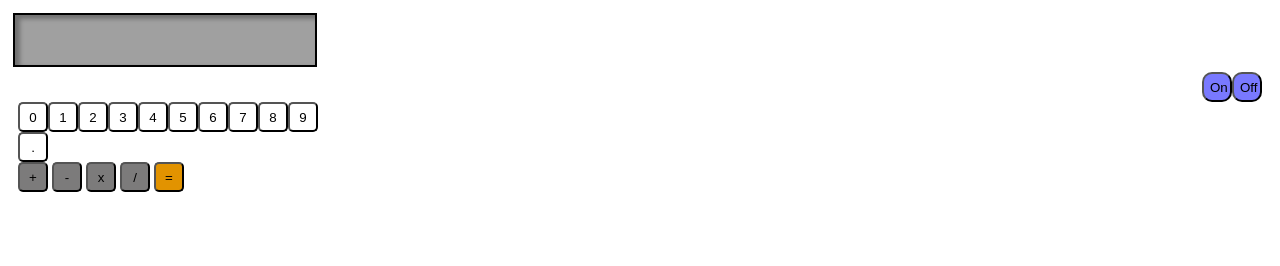
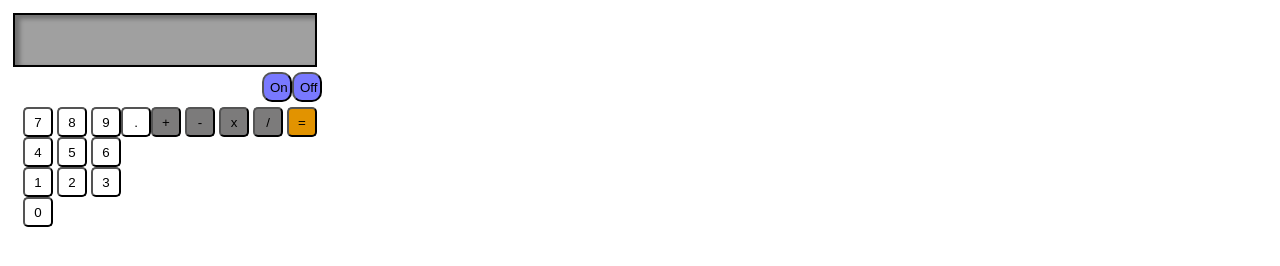
Before and after one commit to guanqcamole/calculator, a plain HTML site: page index.html in a window 1280 px wide. Drawn offline with Linux system fonts and the light colour scheme.

Commit message:
made progress with calculator UI

```diff
--- a/index.html
+++ b/index.html
@@ -12,20 +12,42 @@
 
             <div id="all-buttons" class="container">
                 <div id="pwrBtns" class="flexbox">
-                    <button class="btn pwr">On</button>
-                    <button class="btn pwr">Off</button>
+                    <button class="btn pwr on">On</button>
+                    <button class="btn pwr off">Off</button>
                 </div>
-                <div id="numberBtns" class="flexbox"></div>
-                <div id="extras">
-                    <button class="btn">.</button>
+                <div class="container flexbox notOnOffBtns">
+                    <div id="numberBtns" class="flexbox">
+                        <div id="firstNumRow">
+                            <button class="btn">7</button>
+                            <button class="btn">8</button>
+                            <button class="btn">9</button>
+                        </div>
+                        <div id="secondNumRow">
+                            <button class="btn">4</button>
+                            <button class="btn">5</button>
+                            <button class="btn">6</button>
+                        </div>
+                        <div id="thirdNumRow">
+                            <button class="btn">1</button>
+                            <button class="btn">2</button>
+                            <button class="btn">3</button>
+                        </div>
+                        <div id="fourthNumRow">
+                            <button class="btn">0</button>
+                        </div>
+                    </div>
+                    <div id="extras">
+                        <button class="btn">.</button>
+                    </div>
+                    <div id="operatorBtns flexbox">
+                        <button class="btn operatorBtn add">+</button>
+                        <button class="btn operatorBtn subtract">-</button>
+                        <button class="btn operatorBtn multiply">x</button>
+                        <button class="btn operatorBtn divide">/</button>
+                        <button class="btn equalBtn equal">=</button>
+                    </div>
                 </div>
-                <div id="operatorBtns">
-                    <button class="btn operatorBtn">+</button>
-                    <button class="btn operatorBtn">-</button>
-                    <button class="btn operatorBtn">x</button>
-                    <button class="btn operatorBtn">/</button>
-                    <button class="btn equalBtn">=</button>
-                </div>
+
             </div>
         </div>
     </body>
--- a/script.js
+++ b/script.js
@@ -1,12 +1,41 @@
-const numbers = () => {
-    const numberBtns = document.querySelector('#numberBtns');
+const onClicks = () => {
+    const onBtn = document.querySelector('on');
+    const offBtn = document.querySelector('off');
+    const add = document.querySelector('add');
+    const subtract = document.querySelector('subtract');
+    const multiply = document.querySelector('multiply');
+    const divide = document.querySelector('divide');
+    const equal = document.querySelector('equal');
 
-    for (let i = 0; i < 10; i++) {
-        const numberBtn = document.createElement('button');
-        numberBtn.classList.add('btn');
-        numberBtn.textContent = i;
-        numberBtns.appendChild(numberBtn);
-    }
+
 }
 
-numbers();
+// const add = (a, b) => {
+//     if (typeof a != 'number' || typeof b != 'number') {
+//         return 'ERROR';
+//     }
+//     return a + b;
+// }
+
+// const subtract = (a, b) => {
+//     if (typeof a != 'number' || typeof b != 'number') {
+//         return 'ERROR';
+//     }
+//     return a - b;
+// }
+
+// const multiply = (a, b) => {
+//     if (typeof a != 'number' || typeof b != 'number') {
+//         return 'ERROR';
+//     }
+//     return a * b;
+// }
+
+// const divide = (a, b) => {
+//     if (typeof a != 'number' || typeof b != 'number') {
+//         return 'ERROR';
+//     }
+//     return a * b;
+// }
+
+// const equal
--- a/styles.css
+++ b/styles.css
@@ -1,5 +1,6 @@
 .container {
     padding: 5px 5px;
+    width: fit-content;
 }
 
 
@@ -34,7 +35,6 @@
 }
 
 #numberBtns {
-    flex-direction: row;
     flex:auto
 }
 
@@ -46,3 +46,7 @@
 .equalBtn {
     background: rgb(226, 147, 0);
 }
+
+.notOnOffBtns {
+    flex-direction: row;
+}
```
